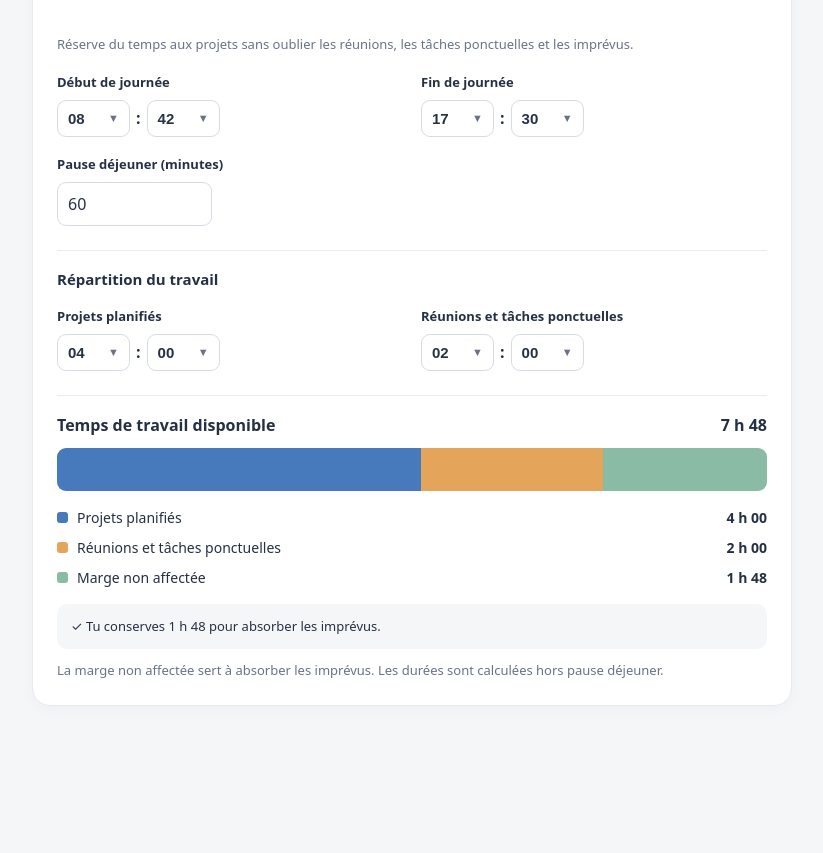
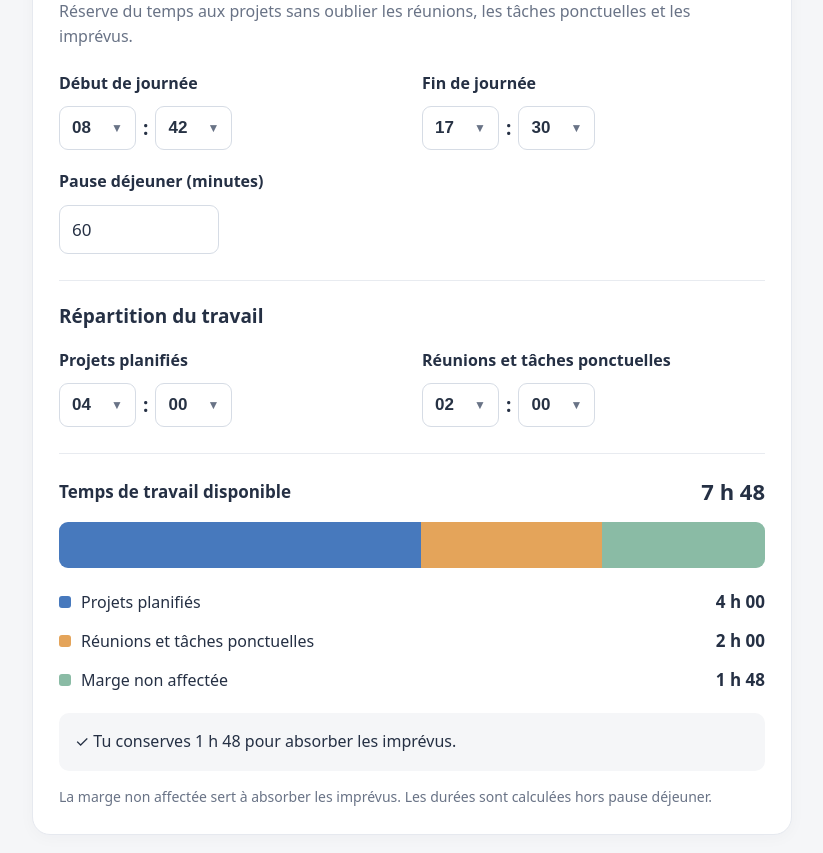
Before and after one commit to sowmchd-sketch/calculateur-recuperation, a plain HTML site: page workload-planner.html in a window 1280 px wide. Shown: the part 96-949 px from the top of the page, without its empty margins (228-1051 px from the left). Before the commit the page ends 820 px from the top, so only its background shows below. Drawn offline with Linux system fonts and the light colour scheme.

Commit message:
Update workload-planner.html

```diff
--- a/workload-planner.html
+++ b/workload-planner.html
@@ -5,278 +5,471 @@
   <meta charset="UTF-8">
   <meta name="viewport" content="width=device-width, initial-scale=1">
   <title>Ma journée de travail</title>
+
   <style>
     :root {
-      font-family: system-ui, -apple-system, Segoe UI, Roboto, sans-serif;
+      font-family: system-ui, -apple-system, "Segoe UI",
+        Roboto, sans-serif;
       color: #253044;
       background: #f5f6f8;
       font-synthesis: none;
     }
-    * { box-sizing: border-box; }
-    body { margin: 0; padding: 18px; }
+
+    * {
+      box-sizing: border-box;
+    }
+
+    body {
+      margin: 0;
+      padding: 18px;
+    }
+
     .card {
       max-width: 760px;
       margin: auto;
+      padding: 26px;
       background: #fff;
       border: 1px solid #e6e9ef;
       border-radius: 18px;
-      padding: 24px;
       box-shadow: 0 3px 16px #19243a08;
     }
-    h1 { font-size: 23px; margin: 0 0 4px; }
-    .sub, .hint { color: #697386; font-size: 13px; }
-    .sub { margin: 0 0 22px; }
+
+    h1 {
+      font-size: 27px;
+      line-height: 1.25;
+      margin: 0;
+    }
+
+    h2 {
+      font-size: 19px;
+      margin: 0 0 18px;
+    }
+
     .top {
       display: flex;
       justify-content: space-between;
-      align-items: start;
+      align-items: center;
+      flex-wrap: wrap;
       gap: 12px;
+      margin-bottom: 16px;
     }
+
+    .description {
+      font-size: 16px;
+      line-height: 1.6;
+      color: #697386;
+      margin: 0 0 22px;
+    }
+
     .badge {
-      font-size: 12px;
+      padding: 7px 12px;
+      border-radius: 30px;
+      font-size: 13px;
       font-weight: 650;
-      padding: 6px 10px;
-      border-radius: 30px;
       white-space: nowrap;
       background: #e8f5ed;
       color: #227345;
     }
-    .badge.warning { background: #fff1d9; color: #956009; }
-    .badge.danger { background: #ffebeb; color: #b33434; }
+
+    .badge.warning {
+      background: #fff1d9;
+      color: #956009;
+    }
+
+    .badge.danger {
+      background: #ffebeb;
+      color: #b33434;
+    }
 
     .grid {
       display: grid;
       grid-template-columns: repeat(2, minmax(0, 1fr));
-      gap: 18px;
-      margin: 18px 0;
+      gap: 20px;
+      margin: 20px 0;
     }
-    .field { min-width: 0; }
+
+    .field {
+      min-width: 0;
+    }
+
     .field > label {
       display: block;
-      font-size: 13px;
+      font-size: 16px;
       font-weight: 650;
-      margin-bottom: 9px;
+      line-height: 1.4;
+      margin-bottom: 12px;
     }
-    .picker { display: flex; align-items: center; gap: 6px; }
-    .colon { font-weight: 700; }
-    .pick-wrap { position: relative; }
+
+    .picker {
+      display: flex;
+      align-items: center;
+      gap: 7px;
+    }
+
+    .colon {
+      font-size: 19px;
+      font-weight: 700;
+    }
+
+    .pick-wrap {
+      position: relative;
+    }
+
     .pick-button {
       display: flex;
       align-items: center;
       justify-content: space-between;
-      gap: 11px;
-      background: white;
+      gap: 10px;
+      min-width: 77px;
+      padding: 11px 12px;
       border: 1px solid #d6dce5;
       border-radius: 9px;
-      min-width: 73px;
-      padding: 9px 10px;
+      background: white;
       color: #273244;
-      font-size: 15px;
+      font-size: 17px;
       font-weight: 600;
+      font-variant-numeric: tabular-nums;
       cursor: pointer;
-      font-variant-numeric: tabular-nums;
     }
+
     .pick-button:hover,
     .pick-button[aria-expanded="true"] {
       border-color: #7899d0;
     }
-    .chev { font-size: 11px; color: #697386; }
 
-    /* Menus flottants : ne déplacent pas la page */
+    .chev {
+      font-size: 12px;
+      color: #697386;
+    }
+
+    /* Menus flottants : aucun déplacement de page */
     .menu {
       position: absolute;
       top: calc(100% + 5px);
       left: 0;
-      z-index: 30;
-      width: 83px;
-      max-height: 192px;
+      z-index: 100;
+      width: 92px;
+      max-height: 210px;
       overflow-y: auto;
       overscroll-behavior: contain;
+      padding: 5px;
       border: 1px solid #dce1e9;
+      border-radius: 10px;
       background: white;
-      border-radius: 10px;
       box-shadow: 0 8px 24px #23334c2b;
-      padding: 4px;
       scrollbar-width: thin;
     }
-    .menu[hidden] { display: none; }
+
+    .menu[hidden] {
+      display: none;
+    }
+
     .option {
       display: block;
       width: 100%;
-      padding: 8px 10px;
-      text-align: center;
+      padding: 10px;
       border: 0;
       border-radius: 6px;
       background: white;
       color: #263244;
       font: inherit;
+      font-size: 16px;
+      text-align: center;
       cursor: pointer;
     }
-    .option:hover, .option.selected { background: #e9f0fb; }
-    .option.selected { font-weight: 700; }
 
-    input[type=number] {
-      width: 155px;
+    .option:hover,
+    .option.selected {
+      background: #e9f0fb;
+    }
+
+    .option.selected {
+      font-weight: 700;
+    }
+
+    input[type="number"] {
+      width: 160px;
       max-width: 100%;
+      padding: 12px;
       border: 1px solid #d6dce5;
       border-radius: 9px;
-      padding: 10px;
+      color: inherit;
       font: inherit;
-      color: inherit;
+      font-size: 17px;
     }
+
     hr {
       border: 0;
       border-top: 1px solid #e8ebf0;
-      margin: 24px 0 18px;
+      margin: 26px 0 22px;
     }
-    h2 { font-size: 15px; margin: 0 0 12px; }
+
     .summary {
       display: flex;
       justify-content: space-between;
-      gap: 8px;
+      align-items: center;
+      gap: 12px;
+      margin-bottom: 16px;
+      font-size: 17px;
       font-weight: 650;
-      margin-bottom: 12px;
     }
+
+    .summary strong {
+      font-size: 22px;
+      font-variant-numeric: tabular-nums;
+      white-space: nowrap;
+    }
+
     .bar {
       display: flex;
       width: 100%;
-      height: 43px;
+      height: 46px;
+      overflow: hidden;
+      border-radius: 9px;
       background: #eef0f4;
-      border-radius: 9px;
-      overflow: hidden;
     }
-    .segment { height: 100%; transition: width .15s; }
-    .projects { background: #4779bd; }
-    .tasks { background: #e4a45a; }
-    .free { background: #8abba5; }
 
-    .legend { display: grid; gap: 11px; margin: 17px 0; }
+    .segment {
+      height: 100%;
+      transition: width 0.15s ease;
+    }
+
+    .projects {
+      background: #4779bd;
+    }
+
+    .tasks {
+      background: #e4a45a;
+    }
+
+    .free {
+      background: #8abba5;
+    }
+
+    .legend {
+      display: grid;
+      gap: 16px;
+      margin: 22px 0;
+    }
+
     .legend-row {
       display: flex;
       align-items: center;
       justify-content: space-between;
       gap: 12px;
+      font-size: 16px;
+    }
+
+    .legend-row strong {
+      font-size: 17px;
+      font-variant-numeric: tabular-nums;
+      white-space: nowrap;
+    }
+
+    .legend-label {
+      display: flex;
+      align-items: center;
+      gap: 10px;
+    }
+
+    .dot {
+      width: 12px;
+      height: 12px;
+      flex: none;
+      border-radius: 3px;
+    }
+
+    .message {
+      padding: 16px;
+      border-radius: 10px;
+      background: #f5f6f8;
+      font-size: 16px;
+      line-height: 1.6;
+    }
+
+    .message.warning {
+      color: #8a5a00;
+      background: #fff7e8;
+    }
+
+    .message.danger {
+      color: #a22d2d;
+      background: #fff0f0;
+    }
+
+    .hint {
+      margin: 15px 0 0;
+      color: #697386;
+      font-size: 14px;
+      line-height: 1.6;
+    }
+
+    @media (max-width: 470px) {
+      body {
+        padding: 8px;
+      }
+
+      .card {
+        padding: 16px;
+      }
+
+      h1 {
+        font-size: 23px;
+      }
+
+      .grid {
+        gap: 12px;
+      }
+
+      .field > label {
         font-size: 14px;
       }
-    .legend-label { display: flex; align-items: center; gap: 9px; }
-    .dot { width: 11px; height: 11px; border-radius: 3px; flex: none; }
-    .message {
-      background: #f5f6f8;
-      border-radius: 10px;
-      padding: 13px 14px;
-      font-size: 13px;
-      line-height: 1.5;
+
+      .pick-button {
+        min-width: 60px;
+        padding: 10px 7px;
+        gap: 5px;
+        font-size: 16px;
       }
-    .message.danger { color: #a22d2d; background: #fff0f0; }
-    .message.warning { color: #8a5a00; background: #fff7e8; }
-    .hint { margin: 12px 0 0; line-height: 1.5; }
 
-    @media(max-width:470px) {
-      body { padding: 8px; }
-      .card { padding: 15px; }
-      .grid { gap: 12px; }
-      .pick-button {
-        min-width: 57px;
-        padding: 9px 7px;
-        gap: 4px;
+      .legend-row {
+        font-size: 14px;
       }
-      h1 { font-size: 20px; }
-      .top { flex-wrap: wrap; }
-      .legend-row { font-size: 12px; }
+
+      .legend-row strong {
+        font-size: 15px;
+      }
+
+      .summary {
+        font-size: 15px;
+      }
+
+      .summary strong {
+        font-size: 19px;
+      }
     }
   </style>
 </head>
+
 <body>
+
   <main class="card">
+
     <div class="top">
-    <div>
       <h1>📅 Ma journée de travail</h1>
-      <p class="sub">Calculateur de répartition du temps</p>
-    </div>
       <span id="badge" class="badge">Équilibré</span>
     </div>
 
-  <p class="hint">
+    <p class="description">
       Réserve du temps aux projets sans oublier les réunions,
       les tâches ponctuelles et les imprévus.
     </p>
 
     <div class="grid">
+
       <div class="field">
         <label>Début de journée</label>
         <div class="picker" id="start"></div>
       </div>
+
       <div class="field">
         <label>Fin de journée</label>
         <div class="picker" id="end"></div>
       </div>
+
     </div>
 
     <div class="field">
       <label for="lunch">Pause déjeuner (minutes)</label>
-    <input id="lunch" type="number" min="0"
-           step="1" value="60" inputmode="numeric">
+      <input
+        id="lunch"
+        type="number"
+        min="0"
+        step="1"
+        value="60"
+        inputmode="numeric"
+      >
     </div>
 
     <hr>
+
     <h2>Répartition du travail</h2>
 
     <div class="grid">
+
       <div class="field">
         <label>Projets planifiés</label>
         <div class="picker" id="projects"></div>
       </div>
+
       <div class="field">
         <label>Réunions et tâches ponctuelles</label>
         <div class="picker" id="tasks"></div>
       </div>
+
     </div>
 
     <hr>
 
     <div class="summary">
       <span>Temps de travail disponible</span>
-    <span id="capacity">—</span>
+      <strong id="capacity">—</strong>
     </div>
 
-  <div class="bar" role="img" aria-label="Répartition du temps">
+    <div
+      class="bar"
+      role="img"
+      aria-label="Répartition du temps de travail"
+    >
       <div class="segment projects" id="bar-projects"></div>
       <div class="segment tasks" id="bar-tasks"></div>
       <div class="segment free" id="bar-free"></div>
     </div>
 
     <div class="legend">
+
       <div class="legend-row">
         <span class="legend-label">
-        <span class="dot projects"></span>Projets planifiés
+          <span class="dot projects"></span>
+          Projets planifiés
         </span>
         <strong id="value-projects">—</strong>
       </div>
+
       <div class="legend-row">
         <span class="legend-label">
-        <span class="dot tasks"></span>Réunions et tâches ponctuelles
+          <span class="dot tasks"></span>
+          Réunions et tâches ponctuelles
         </span>
         <strong id="value-tasks">—</strong>
       </div>
+
       <div class="legend-row">
         <span class="legend-label">
-        <span class="dot free"></span>Marge non affectée
+          <span class="dot free"></span>
+          Marge non affectée
         </span>
         <strong id="value-free">—</strong>
       </div>
+
     </div>
 
-  <div class="message" id="message" aria-live="polite"></div>
+    <div
+      class="message"
+      id="message"
+      aria-live="polite"
+    ></div>
 
     <p class="hint">
       La marge non affectée sert à absorber les imprévus.
       Les durées sont calculées hors pause déjeuner.
     </p>
+
   </main>
 
   <script>
     (() => {
-  'use strict';
+      "use strict";
 
       const state = {
         start: [8, 42],
@@ -285,60 +478,63 @@
         tasks: [2, 0]
       };
 
-  const pad = n => String(n).padStart(2, '0');
+      const pad = n => String(n).padStart(2, "0");
 
       const fmt = minutes =>
-    `${minutes < 0 ? '−' : ''}` +
+        `${minutes < 0 ? "−" : ""}` +
         `${Math.floor(Math.abs(minutes) / 60)} h ` +
         `${pad(Math.abs(minutes) % 60)}`;
 
-  const mins = pair => pair[0] * 60 + pair[1];
+      const toMinutes = pair =>
+        pair[0] * 60 + pair[1];
 
       function closeMenus() {
-    document.querySelectorAll('.menu').forEach(menu => {
+        document.querySelectorAll(".menu").forEach(menu => {
           menu.hidden = true;
         });
-    document.querySelectorAll('.pick-button').forEach(btn => {
-      btn.setAttribute('aria-expanded', 'false');
+
+        document.querySelectorAll(".pick-button").forEach(button => {
+          button.setAttribute("aria-expanded", "false");
         });
       }
 
       function createPart(key, part) {
-    const wrap = document.createElement('div');
-    wrap.className = 'pick-wrap';
+        const wrap = document.createElement("div");
+        wrap.className = "pick-wrap";
 
-    const button = document.createElement('button');
-    button.type = 'button';
-    button.className = 'pick-button';
-    button.setAttribute('aria-haspopup', 'listbox');
-    button.setAttribute('aria-expanded', 'false');
+        const button = document.createElement("button");
+        button.type = "button";
+        button.className = "pick-button";
+        button.setAttribute("aria-haspopup", "listbox");
+        button.setAttribute("aria-expanded", "false");
 
-    const value = document.createElement('span');
+        const value = document.createElement("span");
         value.textContent = pad(state[key][part]);
 
-    const chevron = document.createElement('span');
-    chevron.className = 'chev';
-    chevron.textContent = '▼';
+        const chevron = document.createElement("span");
+        chevron.className = "chev";
+        chevron.textContent = "▼";
 
         button.append(value, chevron);
 
-    const menu = document.createElement('div');
-    menu.className = 'menu';
+        const menu = document.createElement("div");
+        menu.className = "menu";
         menu.hidden = true;
-    menu.setAttribute('role', 'listbox');
+        menu.setAttribute("role", "listbox");
 
         const limit = part === 0 ? 24 : 60;
 
         for (let i = 0; i < limit; i++) {
-      const option = document.createElement('button');
-      option.type = 'button';
-      option.className = 'option';
+          const option = document.createElement("button");
+          option.type = "button";
+          option.className = "option";
           option.textContent = pad(i);
-      option.setAttribute('role', 'option');
+          option.setAttribute("role", "option");
 
-      option.addEventListener('click', () => {
+          option.addEventListener("click", () => {
             state[key][part] = i;
             value.textContent = pad(i);
+
             closeMenus();
             update();
           });
@@ -346,7 +542,7 @@
           menu.append(option);
         }
 
-    button.addEventListener('click', event => {
+        button.addEventListener("click", event => {
           event.stopPropagation();
 
           const wasOpen = !menu.hidden;
@@ -354,21 +550,27 @@
 
           if (wasOpen) return;
 
-      menu.querySelectorAll('.option').forEach((opt, i) => {
+          menu.querySelectorAll(".option").forEach((option, i) => {
             const selected = i === state[key][part];
-        opt.classList.toggle('selected', selected);
-        opt.setAttribute('aria-selected', String(selected));
+
+            option.classList.toggle("selected", selected);
+            option.setAttribute(
+              "aria-selected",
+              String(selected)
+            );
           });
 
           menu.hidden = false;
-      button.setAttribute('aria-expanded', 'true');
+          button.setAttribute("aria-expanded", "true");
 
           const selected = menu.children[state[key][part]];
+
           menu.scrollTop = Math.max(
             0,
-        selected.offsetTop - menu.offsetTop
-        - menu.clientHeight / 2
-        + selected.clientHeight / 2
+            selected.offsetTop -
+            menu.offsetTop -
+            menu.clientHeight / 2 +
+            selected.clientHeight / 2
           );
         });
 
@@ -376,106 +578,125 @@
         return wrap;
       }
 
-  // Création des quatre sélecteurs horaires
+      // Création des quatre sélecteurs HH:MM
       for (const key of Object.keys(state)) {
         const parent = document.getElementById(key);
 
         parent.append(createPart(key, 0));
 
-    const colon = document.createElement('span');
-    colon.className = 'colon';
-    colon.textContent = ':';
+        const colon = document.createElement("span");
+        colon.className = "colon";
+        colon.textContent = ":";
+
         parent.append(colon);
-
         parent.append(createPart(key, 1));
       }
 
-  document.addEventListener('click', event => {
-    if (!event.target.closest('.pick-wrap')) {
+      // Fermeture des menus
+      document.addEventListener("click", event => {
+        if (!event.target.closest(".pick-wrap")) {
           closeMenus();
         }
       });
 
-  document.addEventListener('keydown', event => {
-    if (event.key === 'Escape') closeMenus();
+      document.addEventListener("keydown", event => {
+        if (event.key === "Escape") {
+          closeMenus();
+        }
       });
 
-  document.getElementById('lunch')
-    .addEventListener('input', update);
+      document
+        .getElementById("lunch")
+        .addEventListener("input", update);
 
       function update() {
-    const start = mins(state.start);
-    const end = mins(state.end);
+        const start = toMinutes(state.start);
+        const end = toMinutes(state.end);
 
-    const lunchInput = document.getElementById('lunch');
+        const lunchInput =
+          document.getElementById("lunch");
+
         const lunch = Number(lunchInput.value);
 
         const invalid =
           end <= start ||
-      lunchInput.value.trim() === '' ||
+          lunchInput.value.trim() === "" ||
           !Number.isFinite(lunch) ||
           lunch < 0 ||
           !Number.isInteger(lunch) ||
           lunch > end - start;
 
-    const capacity = invalid ? 0 : end - start - lunch;
-    const projects = mins(state.projects);
-    const tasks = mins(state.tasks);
+        const capacity = invalid
+          ? 0
+          : end - start - lunch;
+
+        const projects = toMinutes(state.projects);
+        const tasks = toMinutes(state.tasks);
+
         const free = capacity - projects - tasks;
 
-    document.getElementById('capacity').textContent =
-      invalid ? '—' : fmt(capacity);
+        document.getElementById("capacity").textContent =
+          invalid ? "—" : fmt(capacity);
 
-    document.getElementById('value-projects').textContent =
+        document.getElementById("value-projects").textContent =
           fmt(projects);
 
-    document.getElementById('value-tasks').textContent =
+        document.getElementById("value-tasks").textContent =
           fmt(tasks);
 
-    document.getElementById('value-free').textContent =
-      invalid ? '—' : fmt(free);
+        document.getElementById("value-free").textContent =
+          invalid ? "—" : fmt(free);
 
-    const denominator = Math.max(capacity, projects + tasks, 1);
+        const denominator = Math.max(
+          capacity,
+          projects + tasks,
+          1
+        );
 
-    document.getElementById('bar-projects').style.width =
+        document.getElementById("bar-projects").style.width =
           `${invalid ? 0 : projects / denominator * 100}%`;
 
-    document.getElementById('bar-tasks').style.width =
+        document.getElementById("bar-tasks").style.width =
           `${invalid ? 0 : tasks / denominator * 100}%`;
 
-    document.getElementById('bar-free').style.width =
+        document.getElementById("bar-free").style.width =
           `${invalid ? 0 : Math.max(0, free) / denominator * 100}%`;
 
-    const badge = document.getElementById('badge');
-    const message = document.getElementById('message');
+        const badge = document.getElementById("badge");
+        const message = document.getElementById("message");
 
-    badge.className = 'badge';
-    message.className = 'message';
+        badge.className = "badge";
+        message.className = "message";
 
         if (invalid) {
-      badge.textContent = 'Horaires invalides';
-      badge.classList.add('danger');
-      message.classList.add('danger');
+          badge.textContent = "Horaires invalides";
+          badge.classList.add("danger");
+          message.classList.add("danger");
+
           message.textContent =
-        '⚠️ Vérifie les horaires de journée et la pause déjeuner.';
+            "⚠️ Vérifie les horaires de journée et la pause déjeuner.";
 
         } else if (free < 0) {
-      badge.textContent = 'Surcharge';
-      badge.classList.add('danger');
-      message.classList.add('danger');
+          badge.textContent = "Surcharge";
+          badge.classList.add("danger");
+          message.classList.add("danger");
+
           message.textContent =
             `⚠️ Surcharge : ${fmt(-free)} au-delà de ta capacité. ` +
-        'Réduis ou reporte des tâches.';
+            "Réduis ou reporte des tâches.";
 
         } else if (free < 60) {
-      badge.textContent = 'Marge faible';
-      badge.classList.add('warning');
-      message.classList.add('warning');
+          badge.textContent = "Marge faible";
+          badge.classList.add("warning");
+          message.classList.add("warning");
+
           message.textContent =
-        '⚠️ Marge faible : prévois un arbitrage si des imprévus arrivent.';
+            "⚠️ Marge faible : prévois un arbitrage " +
+            "si des imprévus arrivent.";
 
         } else {
-      badge.textContent = 'Équilibré';
+          badge.textContent = "Équilibré";
+
           message.textContent =
             `✓ Tu conserves ${fmt(free)} pour absorber les imprévus.`;
         }
@@ -484,5 +705,6 @@
       update();
     })();
   </script>
+
 </body>
 </html>
```
Lines whose indentation alone changed are shown as unchanged.
